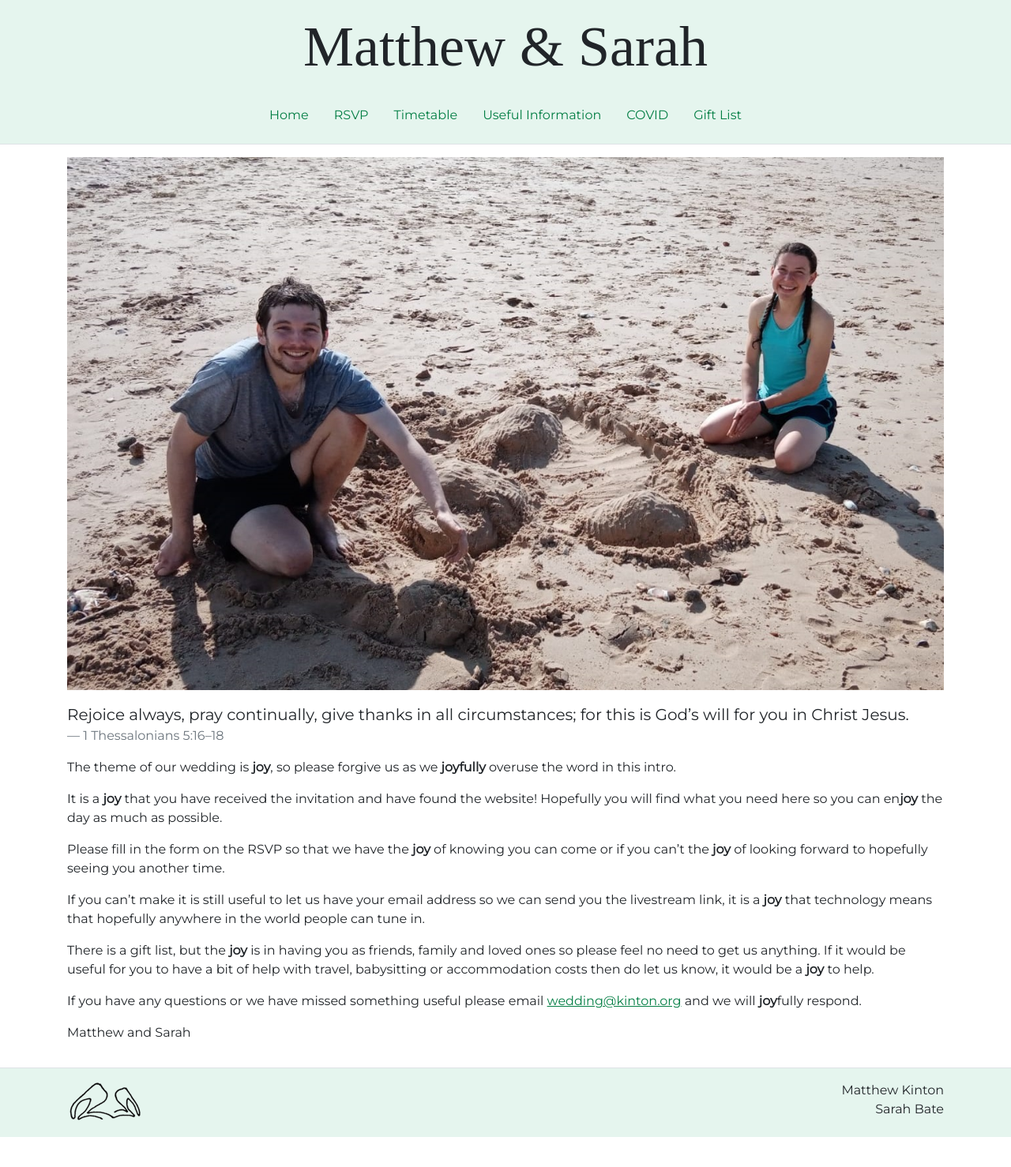
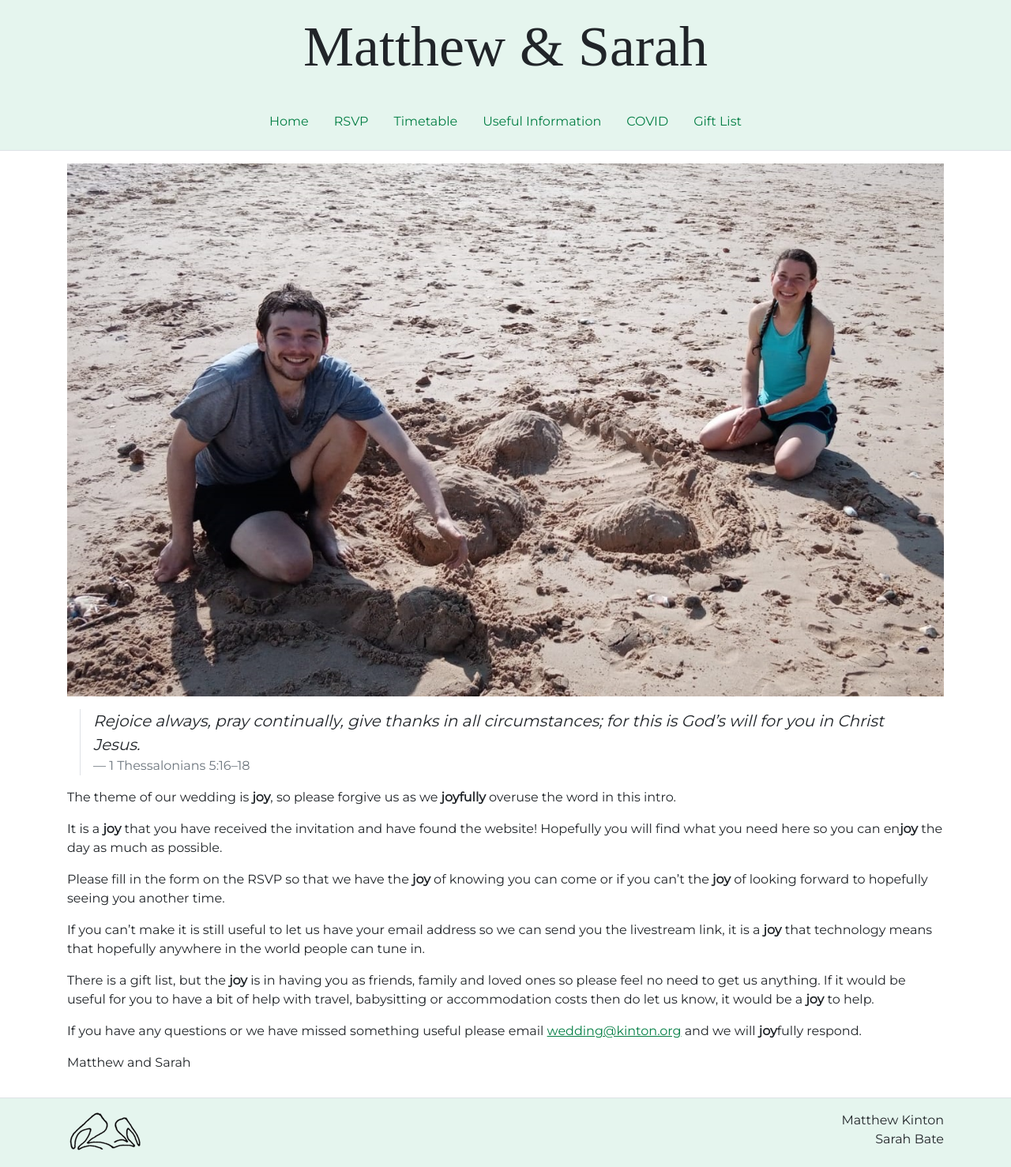
Before and after one commit to djcarter85/carterwedding, a Jekyll site: the page built from index.html, in a window 1280 px wide. Shown: the whole page at 79% size. Built offline with Jekyll 4.4.1, drawn with Linux system fonts in a browser that asks for light colours; some web fonts are replaced; before the commit the page ends 1440 px from its top, so only the background shows below that.

Commit message:
Add some more formatting

```diff
--- a/css/custom/_variables.scss
+++ b/css/custom/_variables.scss
@@ -1,5 +1,7 @@
 $primary: #037e44;
+$accent: #e5f5ee;
+
 $font-family-sans-serif: 'Montserrat', -apple-system, BlinkMacSystemFont, "Segoe UI", Roboto, "Helvetica Neue", Arial, "Noto Sans", "Liberation Sans", sans-serif, "Apple Color Emoji", "Segoe UI Emoji", "Segoe UI Symbol", "Noto Color Emoji" !default;
 $headings-font-family: 'New Tegomin';
 
-$accent: #e5f5ee;
+$headings-margin-bottom: 1rem;
--- /dev/null
+++ b/css/custom/includes/_blockquote.scss
@@ -0,0 +1,12 @@
+.blockquote {
+  margin: $spacer;
+
+  padding-left: $spacer;
+  padding-right: $spacer;
+
+  border-left: $table-border-width solid $table-border-color;
+
+  p {
+    font-style: italic;
+  }
+}
--- a/css/main.scss
+++ b/css/main.scss
@@ -5,6 +5,7 @@
 
 @import 'bootstrap/bootstrap';
 
+@import 'custom/includes/blockquote';
 @import 'custom/includes/body';
 @import 'custom/includes/header';
 @import 'custom/includes/footer';
--- a/index.html
+++ b/index.html
@@ -2,7 +2,7 @@
 layout: default
 title: Home
 ---
-<img src="{{ site.baseurl }}/images/matthew-and-sarah.jpeg" class="img-fluid mb-3">
+<img src="{{ site.baseurl }}/images/matthew-and-sarah.jpeg" class="img-fluid">
 
 <blockquote class="blockquote">
   <p class="mb-0">Rejoice always, pray continually, give thanks in all circumstances; for this is God’s will for you in
```
